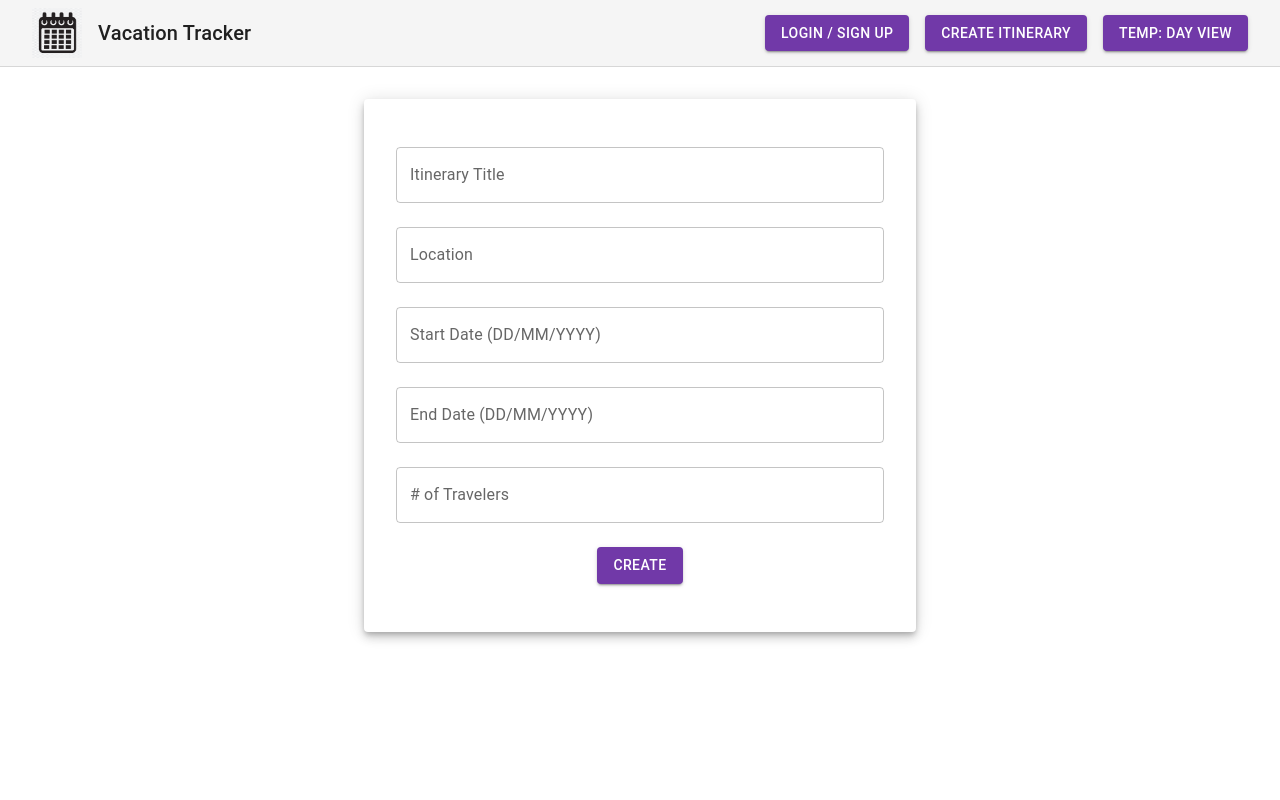
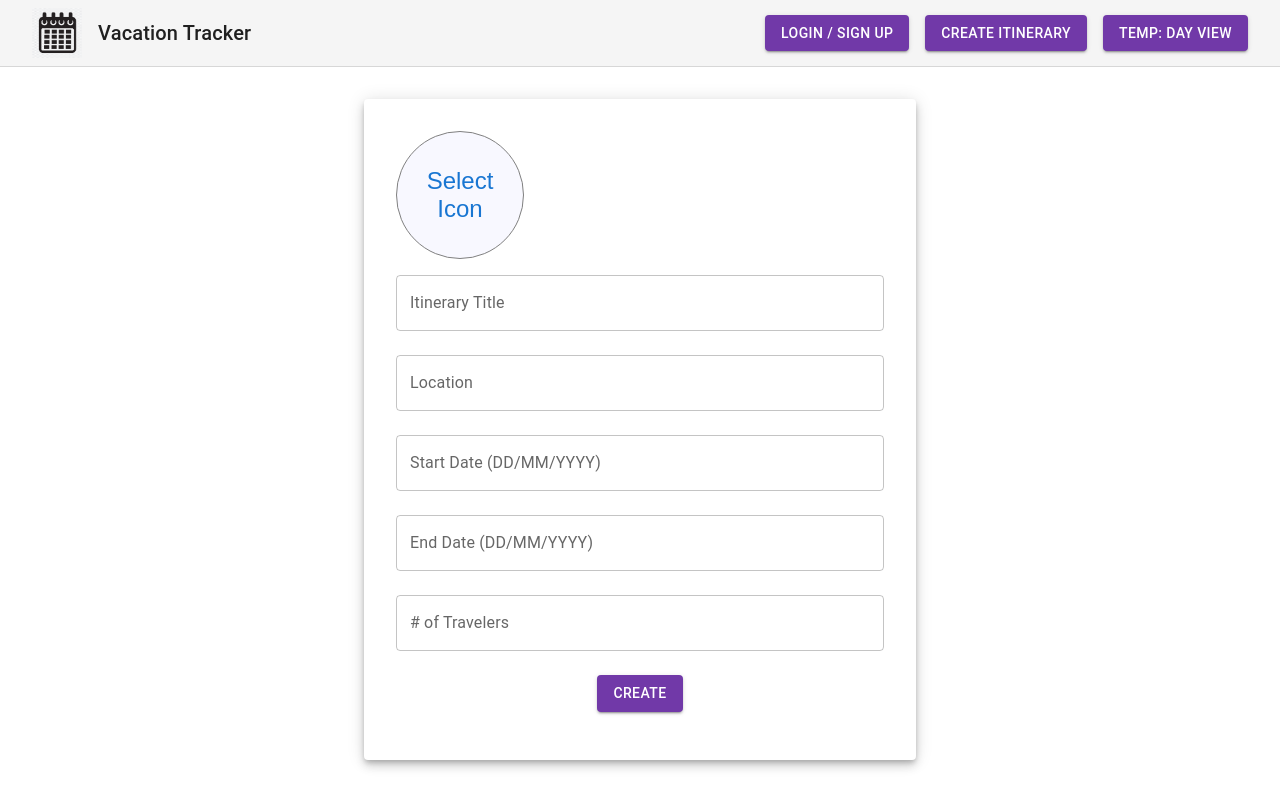
Before and after one commit to seamus0192/307-travel-project, a React (Create React App) app in the folder packages/travel-project-frontend/: page /create-itinerary in a window 1280 px wide. Built offline with nearby package versions, Linux system fonts and the light colour scheme.

Commit message:
Create icon selection popup component

```diff
--- /dev/null
+++ b/packages/travel-project-frontend/src/components/IconSelection/IconSelection.tsx
@@ -0,0 +1,75 @@
+import React, { useState } from 'react'
+import IconButton from '@mui/material/IconButton'
+import Dialog from '@mui/material/Dialog'
+import DialogTitle from '@mui/material/DialogTitle'
+import List from '@mui/material/List'
+import ListItem from '@mui/material/ListItem'
+import ListItemIcon from '@mui/material/ListItemIcon'
+import Grid from '@mui/material/Grid'
+
+interface IconItem {
+  name: string
+  icon: JSX.Element
+}
+
+interface IconSelectionProps {
+  icons: IconItem[]
+}
+
+const IconSelection: React.FC<IconSelectionProps> = ({ icons }) => {
+  const [open, setOpen] = useState(false)
+  const [selectedIcon, setSelectedIcon] = useState<string | null>(null)
+
+  const handleListItemClick = (iconName: string): void => {
+    setSelectedIcon(iconName)
+    setOpen(false)
+  }
+
+  const renderIcon = (): React.JSX.Element => {
+    const foundIcon = icons.find(icon => icon.name === selectedIcon)
+    return foundIcon != null ? foundIcon.icon : <span>Select Icon</span>
+  }
+
+  return (
+      <div>
+        <IconButton
+          onClick={ () => { setOpen(true) } }
+          color="primary"
+          aria-label="select icon"
+          style={{
+            backgroundColor: 'ghostwhite',
+            border: '1px solid gray',
+            height: '8rem',
+            width: '8rem'
+          }}
+        >
+          { renderIcon() }
+        </IconButton>
+        <Dialog onClose={ () => { setOpen(false) } } open={open}>
+          <DialogTitle>Select an Icon</DialogTitle>
+          <List>
+              <Grid container spacing={2}>
+                  {icons.map((item) => (
+                      <Grid item xs={12} sm={6} md={4} lg={3} key={item.name}>
+                          <ListItem onClick={ () => { handleListItemClick(item.name) } }
+                                    style={{ display: 'block' }}>
+                              <ListItemIcon sx={{
+                                marginLeft: '.8rem',
+                                '&:hover': {
+                                  cursor: 'pointer',
+                                  background: '#eee'
+                                }
+                              }}>
+                                  { item.icon }
+                              </ListItemIcon>
+                          </ListItem>
+                      </Grid>
+                  ))}
+              </Grid>
+          </List>
+        </Dialog>
+      </div>
+  )
+}
+
+export default IconSelection
--- a/packages/travel-project-frontend/src/pages/CreateIntinerary/CreateItinerary.tsx
+++ b/packages/travel-project-frontend/src/pages/CreateIntinerary/CreateItinerary.tsx
@@ -1,7 +1,24 @@
 // import styles from './CreateItinerary.module.css'
 import React, { useState } from 'react'
 import { Container, TextField, Button, Box, Paper } from '@mui/material'
-// import IconSelection from '../../components/IconSelection/IconSelection'
+import IconSelection from '../../components/IconSelection/IconSelection'
+import ForestIcon from '@mui/icons-material/Forest'
+import BeachAccessIcon from '@mui/icons-material/BeachAccess'
+import NordicWalkingIcon from '@mui/icons-material/NordicWalking'
+import EmojiTransportationIcon from '@mui/icons-material/EmojiTransportation'
+import CabinIcon from '@mui/icons-material/Cabin'
+import SnowshoeingIcon from '@mui/icons-material/Snowshoeing'
+import HolidayVillageIcon from '@mui/icons-material/HolidayVillage'
+import AcUnitIcon from '@mui/icons-material/AcUnit'
+import TravelExploreIcon from '@mui/icons-material/TravelExplore'
+import AnchorIcon from '@mui/icons-material/Anchor'
+import DirectionsBoatIcon from '@mui/icons-material/DirectionsBoat'
+import LocationCityIcon from '@mui/icons-material/LocationCity'
+
+interface IconItem {
+  name: string
+  icon: JSX.Element
+}
 
 function CreateItinerary (): JSX.Element {
   const [itenTitle, setItenTitle] = useState('')
@@ -9,12 +26,25 @@ function CreateItinerary (): JSX.Element {
   const [endDate, setEndDate] = useState('')
   const [location, setLocation] = useState('')
   const [numTravelers, setNumTravelers] = useState('')
-  const [selectedIcon, setSelectedIcon] = useState<string>('')
-
   const handleCreateButtonClick = (): void => {
     console.log('Itinerary Title:', itenTitle)
     // Adding logic later for connection with backend
   }
+
+  const icons: IconItem[] = [
+    { name: 'Forest', icon: <ForestIcon style={ { height: '5rem', width: '5rem' } }/> },
+    { name: 'Beach', icon: <BeachAccessIcon style={ { height: '5rem', width: '5rem' } }/> },
+    { name: 'Hike', icon: <NordicWalkingIcon style={ { height: '5rem', width: '5rem' } }/> },
+    { name: 'Explore', icon: <EmojiTransportationIcon style={ { height: '5rem', width: '5rem' } }/> },
+    { name: 'Cabin', icon: <CabinIcon style={ { height: '5rem', width: '5rem' } }/> },
+    { name: 'Ski', icon: <SnowshoeingIcon style={ { height: '5rem', width: '5rem' } }/> },
+    { name: 'Village', icon: <HolidayVillageIcon style={ { height: '5rem', width: '5rem' } }/> },
+    { name: 'Cold', icon: <AcUnitIcon style={ { height: '5rem', width: '5rem' } }/> },
+    { name: 'Travel', icon: <TravelExploreIcon style={ { height: '5rem', width: '5rem' } }/> },
+    { name: 'Sea', icon: <AnchorIcon style={ { height: '5rem', width: '5rem' } }/> },
+    { name: 'Boat', icon: <DirectionsBoatIcon style={ { height: '5rem', width: '5rem' } }/> },
+    { name: 'City', icon: <LocationCityIcon style={ { height: '5rem', width: '5rem' } }/> }
+  ]
 
   return (
     <Container maxWidth="sm">
@@ -25,9 +55,7 @@ function CreateItinerary (): JSX.Element {
         marginTop={4}
       >
         <Paper elevation={6} style={{ width: '100%', padding: '2em' }}>
-          { /* TODO: implement IconSelection*/ }
-          { /*<IconSelection onSelect={(icon) => { setSelectedIcon(icon) }} />*/ }
-          { /*{selectedIcon !== '' && <p>Selected Icon: {selectedIcon}</p>}*/ }
+          <IconSelection icons={icons} />
           <Box
             display="flex"
             flexDirection="column"
```
Also changed, not shown: packages/travel-project-frontend/.eslintrc.json (added), packages/travel-project-frontend/src/components/IconSelection/IconSelection.module.css (added).
